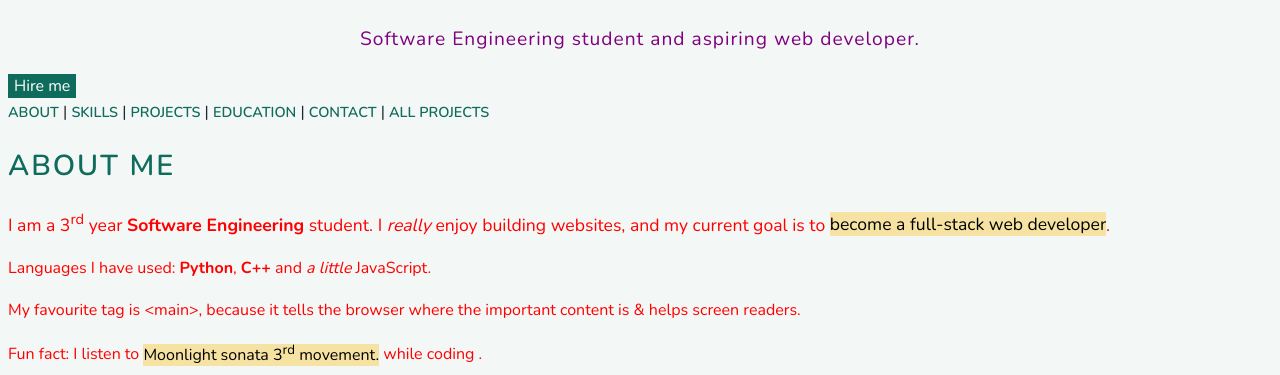
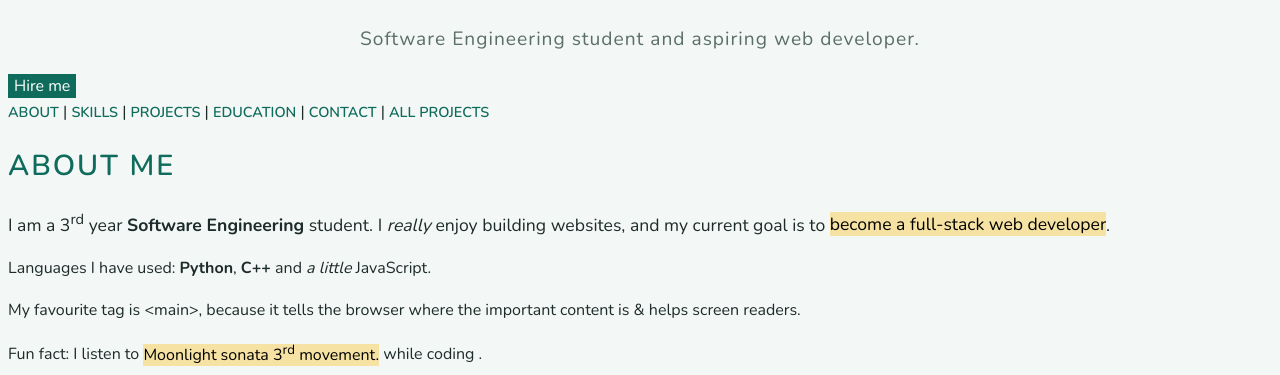
Before and after one commit to Alazar-w/Alazar-Portifolio, a plain HTML site: page index.html in a window 1280 px wide. Shown: the part 425-800 px from the top of the page. Drawn offline with nearby package versions, Linux system fonts and the light colour scheme.

Commit message:
Lab 17 Part E: delete the specificity test rules (after trying !important)

```diff
--- a/css/style.css
+++ b/css/style.css
@@ -118,7 +118,3 @@ h2 + p {
 legend ~ label {
     font-weight: 600;
 }
-
-p { color: red; }                    /* 1 point   */
-header p { color: green; }           /* 2 points  */
-header .tagline { color: purple; }   /* 11 points */
```
